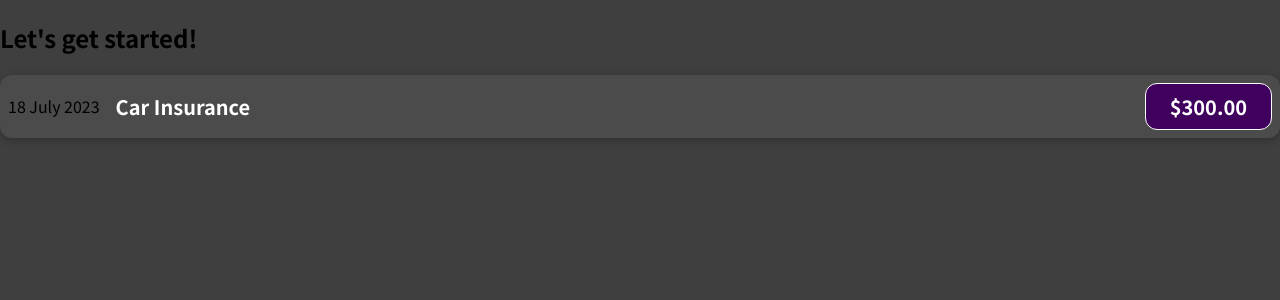
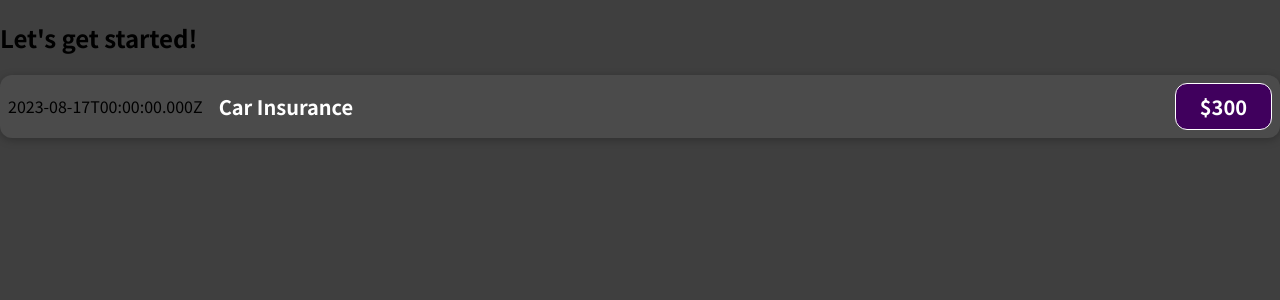
Before and after one commit to YunusEmreBEYAZ/PracticeReact, a React (Create React App) app: page / in a window 1280 px wide. Shown: the top 300 px of the page. Built offline with nearby package versions, Linux system fonts and the light colour scheme.

Commit message:
progress

```diff
--- a/src/components/ExpenseItem.js
+++ b/src/components/ExpenseItem.js
@@ -2,12 +2,15 @@
 import "./ExpenseItem.css";
 
 function ExpenseItem() {
+    const expenseDate = new Date(2023, 7, 17);
+    const expenseTitle = 'Car Insurance';
+    const expenseAmount = 300.00;
     return (
         <div className="expense-item">
-            <div>18 July 2023</div>
+            <div>{expenseDate.toISOString()}</div>
             <div className="expense-item__description">
-                <h2 >Car Insurance</h2>
-                <div className="expense-item__price">$300.00</div>
+                <h2 >{expenseTitle}</h2>
+                <div className="expense-item__price">${expenseAmount}</div>
             </div>
         </div>
     )
```
